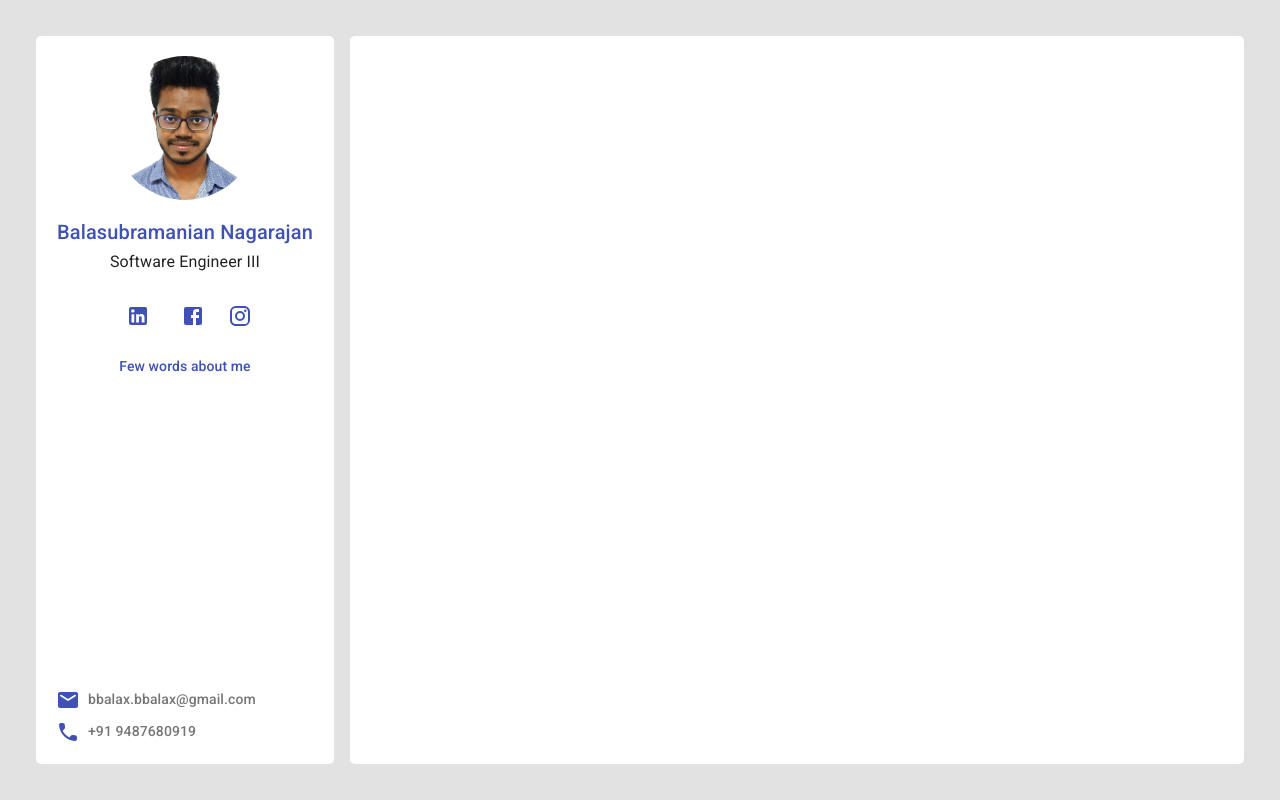
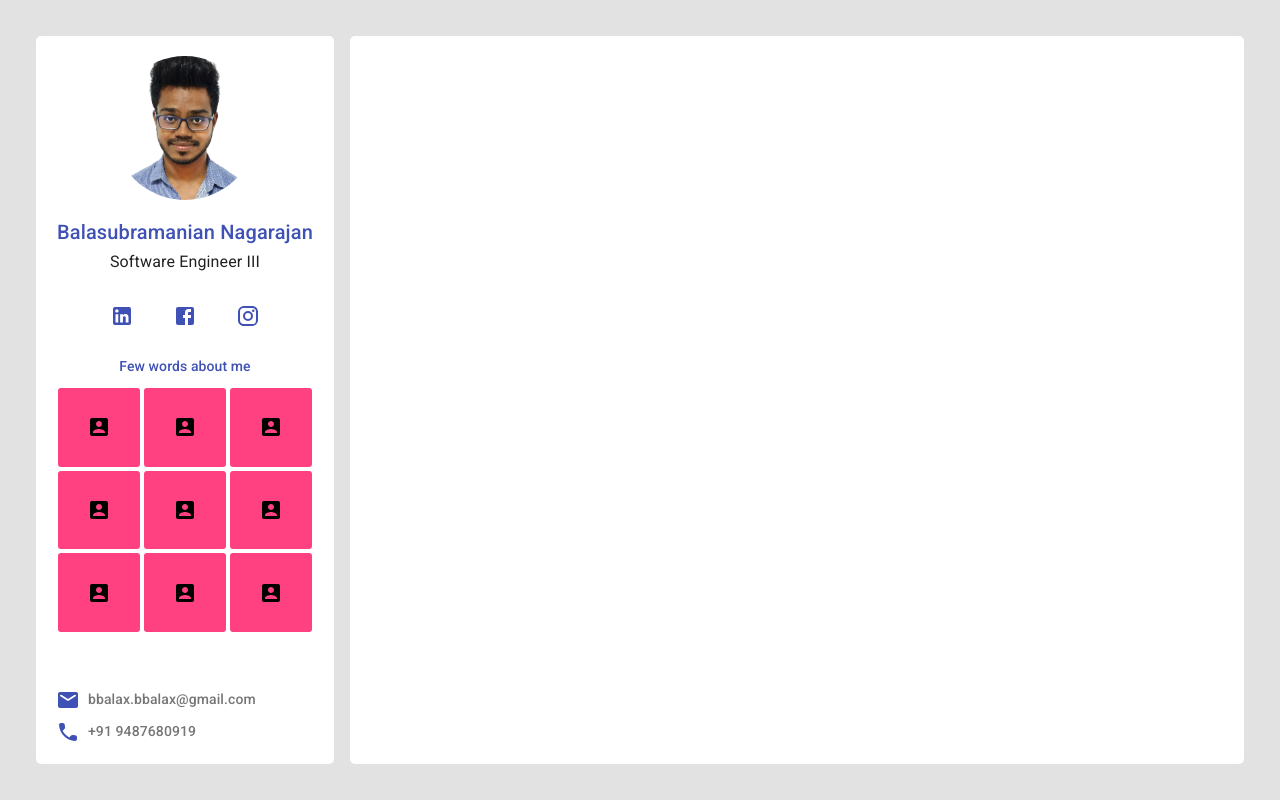
Before and after one commit to balaSpyrus/portfolio, a React (Create React App) app: page / in a window 1280 px wide. Built offline with nearby package versions, Linux system fonts and the light colour scheme.

Commit message:
some  minor changes

```diff
--- a/src/App.tsx
+++ b/src/App.tsx
@@ -1,7 +1,7 @@
-import { Avatar, ButtonGroup, Fade, Grid, IconButton, Link, makeStyles, Theme, Tooltip, Typography, withStyles } from '@material-ui/core';
-import { LinkedIn, EmailRounded, CallRounded, Facebook, Instagram } from '@material-ui/icons';
+import { Avatar, ButtonGroup, Grid, Grow, IconButton, Link, makeStyles, Slide, Theme, Tooltip, Typography, withStyles } from '@material-ui/core';
+import { AccountBoxRounded, CallRounded, EmailRounded, Facebook, Instagram, LinkedIn } from '@material-ui/icons';
 import clsx from 'clsx';
-import React from 'react';
+import React, { useState } from 'react';
 import './App.scss';
 
 const LightTooltip = withStyles((theme: Theme) => ({
@@ -17,6 +17,31 @@ const useStyles = makeStyles((theme: Theme) => ({
     background: '#e2e2e2',
     padding: theme.spacing(4),
     height: '100%',
+    overflow: 'hidden'
+  },
+  mainGrid: {
+    height: 'calc(100% - 440px)',
+    width: '100%',
+    position: 'relative',
+    overflow:'hidden',
+    "&>*": {
+      backgroundColor: theme.palette.secondary.light,
+      borderRadius: 5,
+      border: '2px solid white',
+      transition: '200ms all ease-in-out',
+      display: 'flex',
+      alignItems: 'center',
+      justifyContent: 'center',
+      "&:hover": {
+        backgroundColor: theme.palette.secondary.dark,
+        maxWidth: `100%`,
+        flex:` 1 1 100%`,
+        height: `100%`,
+        inset: 0,
+        transition: '200ms all ease-in-out',
+
+      }
+    }
   },
   infoSection: {
     textAlign: 'center'
@@ -59,10 +84,12 @@ const useStyles = makeStyles((theme: Theme) => ({
 function App() {
 
   const classes = useStyles();
+  const [showDesc, setShowDesc] = useState(false);
   return (
     <div className='app'>
       <Grid container className={classes.container}>
         <Grid item container spacing={3} style={{ gap: 32, padding: 24 }}>
+          <Slide direction='right' in={true} timeout={800} mountOnEnter unmountOnExit>
             <Grid container item sm={3} spacing={2} alignItems='center' direction='column' className={clsx(classes.mainSection, classes.infoSection)}>
               <Grid item>
                 <Avatar alt="Balasubramanian Nagarajan" src="/asserts/images/profile.png"
@@ -74,15 +101,29 @@ function App() {
               <Grid item>
                 <ButtonGroup color='primary'>
                   <IconButton href='https://www.linkedin.com/in/balasubramanian-nagarajan-9554438a/'> <LinkedIn /></IconButton>
-                <IconButton> <Facebook /></IconButton>
-                <IconButton> <Instagram /></IconButton>
+                  <IconButton href='https://www.linkedin.com/in/balasubramanian-nagarajan-9554438a/'> <Facebook /></IconButton>
+                  <IconButton href='https://www.linkedin.com/in/balasubramanian-nagarajan-9554438a/'> <Instagram /></IconButton>
                 </ButtonGroup>
               </Grid>
-            <Grid item className={classes.summary}>
-              <LightTooltip arrow interactive placement='right'
+              <Grid item className={classes.summary}
+                onMouseLeave={() => setShowDesc(false)}
+                onMouseEnter={() => setShowDesc(true)}>
+                {/* <LightTooltip arrow interactive placement='right'
                 leaveDelay={400}
                 TransitionComponent={Fade} TransitionProps={{ timeout: 600 }}
                 title={
+
+                }> */}
+                <Typography variant='subtitle2' color='primary' >
+                  Few words about me
+                </Typography>
+                {/* </LightTooltip> */}
+              </Grid>
+              <Grow in={showDesc} mountOnEnter unmountOnExit timeout={{
+                enter: 500,
+                exit: 0
+              }}>
+                <Grid item>
                   <Typography variant='subtitle2' color='textSecondary' align='justify'>
                     Creative Engineer offering 5 years of experience.
                     Enthusiastic about developing forward thinking solutions to tomorrow's
@@ -90,19 +131,34 @@ function App() {
                     Highly effective at developing new programs and fixing problems
                     with existing systems.
                   </Typography>
-                }>
-                <Typography variant='subtitle2' color='primary' >
-                  Few words about me
-              </Typography>
-              </LightTooltip>
                 </Grid>
+              </Grow>
+              <Grow in={!showDesc} mountOnEnter unmountOnExit timeout={{
+                enter: 500,
+                exit: 0
+              }}>
+                <Grid container item spacing={2} className={classes.mainGrid} justify='space-evenly' >
+                  <Grid item xs={4}><AccountBoxRounded /></Grid>
+                  <Grid item xs={4}><AccountBoxRounded /></Grid>
+                  <Grid item xs={4}><AccountBoxRounded /></Grid>
+                  <Grid item xs={4}><AccountBoxRounded /></Grid>
+                  <Grid item xs={4}><AccountBoxRounded /></Grid>
+                  <Grid item xs={4}><AccountBoxRounded /></Grid>
+                  <Grid item xs={4}><AccountBoxRounded /></Grid>
+                  <Grid item xs={4}><AccountBoxRounded /></Grid>
+                  <Grid item xs={4}><AccountBoxRounded /></Grid>
+                </Grid>
+              </Grow>
               <Grid container item justify='space-between' className={classes.contact}>
                 <Link color='textSecondary' variant='subtitle2'><EmailRounded />bbalax.bbalax@gmail.com</Link>
                 <Link color='textSecondary' variant='subtitle2'><CallRounded />+91 9487680919</Link>
               </Grid>
             </Grid>
+          </Slide>
+          <Slide direction='up' in={true} timeout={1000} mountOnEnter unmountOnExit>
             <Grid container item sm={9} spacing={2} direction='column' className={classes.mainSection}>
             </Grid>
+          </Slide>
         </Grid>
       </Grid>
     </div>
```
Lines whose indentation alone changed are shown as unchanged.
